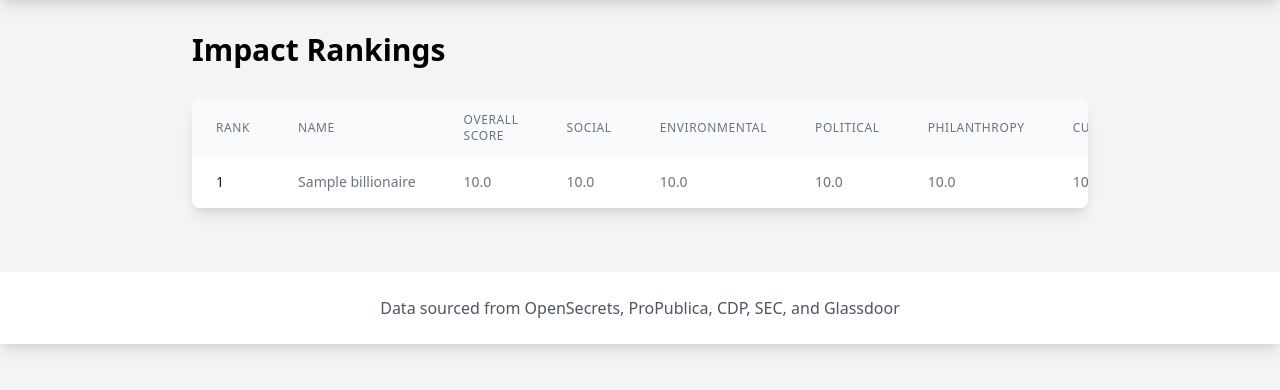
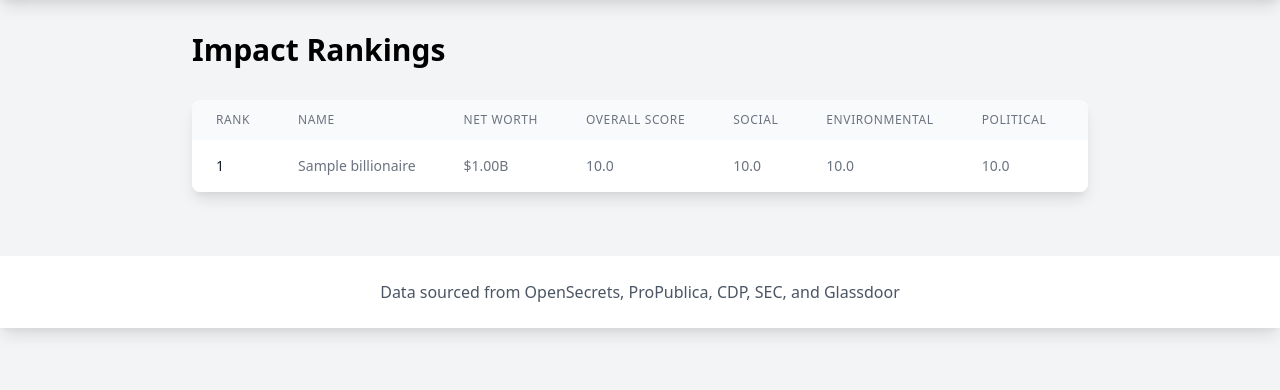
Before and after one commit to jfypk/billionaire-index, a FastAPI app: page / in a window 1280 px wide. Shown: the part 60-450 px from the top of the page. Run offline with FastAPI, Linux system fonts and the light colour scheme; tables that the repository leaves empty hold one stand-in row (values such as "Sample post").

Commit message:
Enhance rankings table: Add net worth column and horizontal scrolling.
Replit-Commit-Author: Agent
Replit-Commit-Session-Id: a1d3be66-1560-4de7-b409-f2b43ec653c7
Replit-Commit-Screenshot-Url: https://storage.googleapis.com/screenshot-production-us-central1/de2651d0-7765-4109-b01a-72bcc30eeef7/10d72925-7002-4f39-84c9-5e1fb5b028dd.jpg

```diff
--- a/templates/rankings.html
+++ b/templates/rankings.html
@@ -6,13 +6,21 @@
 <div class="max-w-4xl mx-auto">
     <h1 class="text-3xl font-bold mb-8">Impact Rankings</h1>
 
-    <div class="bg-white shadow-lg rounded-lg overflow-hidden">
+    <div class="bg-white shadow-lg rounded-lg overflow-x-auto">
         <table class="min-w-full">
             <thead class="bg-gray-50">
                 <tr>
-                    <th class="px-6 py-3 text-left text-xs font-medium text-gray-500 uppercase tracking-wider">Rank</th>
-                    <th class="px-6 py-3 text-left text-xs font-medium text-gray-500 uppercase tracking-wider">Name</th>
-                    <th class="px-6 py-3 text-left text-xs font-medium text-gray-500 uppercase tracking-wider">
+                    <th class="px-6 py-3 text-left text-xs font-medium text-gray-500 uppercase tracking-wider whitespace-nowrap">Rank</th>
+                    <th class="px-6 py-3 text-left text-xs font-medium text-gray-500 uppercase tracking-wider whitespace-nowrap">Name</th>
+                    <th class="px-6 py-3 text-left text-xs font-medium text-gray-500 uppercase tracking-wider whitespace-nowrap">
+                        <div class="group relative inline-block">
+                            Net Worth
+                            <div class="opacity-0 group-hover:opacity-100 transition duration-300 bg-black text-white text-xs rounded-lg py-2 px-3 absolute z-10 top-full left-1/2 transform -translate-x-1/2 mt-2 min-w-[200px]">
+                                Net worth in billions of USD
+                            </div>
+                        </div>
+                    </th>
+                    <th class="px-6 py-3 text-left text-xs font-medium text-gray-500 uppercase tracking-wider whitespace-nowrap">
                         <div class="group relative inline-block">
                             Overall Score
                             <div class="opacity-0 group-hover:opacity-100 transition duration-300 bg-black text-white text-xs rounded-lg py-2 px-3 absolute z-10 top-full left-1/2 transform -translate-x-1/2 mt-2 min-w-[200px]">
@@ -20,7 +28,7 @@
                             </div>
                         </div>
                     </th>
-                    <th class="px-6 py-3 text-left text-xs font-medium text-gray-500 uppercase tracking-wider">
+                    <th class="px-6 py-3 text-left text-xs font-medium text-gray-500 uppercase tracking-wider whitespace-nowrap">
                         <div class="group relative inline-block">
                             Social
                             <div class="opacity-0 group-hover:opacity-100 transition duration-300 bg-black text-white text-xs rounded-lg py-2 px-3 absolute z-10 top-full left-1/2 transform -translate-x-1/2 mt-2 min-w-[200px]">
@@ -28,7 +36,7 @@
                             </div>
                         </div>
                     </th>
-                    <th class="px-6 py-3 text-left text-xs font-medium text-gray-500 uppercase tracking-wider">
+                    <th class="px-6 py-3 text-left text-xs font-medium text-gray-500 uppercase tracking-wider whitespace-nowrap">
                         <div class="group relative inline-block">
                             Environmental
                             <div class="opacity-0 group-hover:opacity-100 transition duration-300 bg-black text-white text-xs rounded-lg py-2 px-3 absolute z-10 top-full left-1/2 transform -translate-x-1/2 mt-2 min-w-[200px]">
@@ -36,7 +44,7 @@
                             </div>
                         </div>
                     </th>
-                    <th class="px-6 py-3 text-left text-xs font-medium text-gray-500 uppercase tracking-wider">
+                    <th class="px-6 py-3 text-left text-xs font-medium text-gray-500 uppercase tracking-wider whitespace-nowrap">
                         <div class="group relative inline-block">
                             Political
                             <div class="opacity-0 group-hover:opacity-100 transition duration-300 bg-black text-white text-xs rounded-lg py-2 px-3 absolute z-10 top-full left-1/2 transform -translate-x-1/2 mt-2 min-w-[200px]">
@@ -44,7 +52,7 @@
                             </div>
                         </div>
                     </th>
-                    <th class="px-6 py-3 text-left text-xs font-medium text-gray-500 uppercase tracking-wider">
+                    <th class="px-6 py-3 text-left text-xs font-medium text-gray-500 uppercase tracking-wider whitespace-nowrap">
                         <div class="group relative inline-block">
                             Philanthropy
                             <div class="opacity-0 group-hover:opacity-100 transition duration-300 bg-black text-white text-xs rounded-lg py-2 px-3 absolute z-10 top-full left-1/2 transform -translate-x-1/2 mt-2 min-w-[200px]">
@@ -52,7 +60,7 @@
                             </div>
                         </div>
                     </th>
-                    <th class="px-6 py-3 text-left text-xs font-medium text-gray-500 uppercase tracking-wider">
+                    <th class="px-6 py-3 text-left text-xs font-medium text-gray-500 uppercase tracking-wider whitespace-nowrap">
                         <div class="group relative inline-block">
                             Cultural
                             <div class="opacity-0 group-hover:opacity-100 transition duration-300 bg-black text-white text-xs rounded-lg py-2 px-3 absolute z-10 top-full left-1/2 transform -translate-x-1/2 mt-2 min-w-[200px]">
@@ -67,6 +75,7 @@
                 <tr>
                     <td class="px-6 py-4 whitespace-nowrap text-sm font-medium text-gray-900">{{ loop.index }}</td>
                     <td class="px-6 py-4 whitespace-nowrap text-sm text-gray-500">{{ billionaire.name }}</td>
+                    <td class="px-6 py-4 whitespace-nowrap text-sm text-gray-500">${{ "%.2f"|format(billionaire.net_worth) }}B</td>
                     <td class="px-6 py-4 whitespace-nowrap text-sm text-gray-500">{{ "%.1f"|format(billionaire.overall_score) }}</td>
                     <td class="px-6 py-4 whitespace-nowrap text-sm text-gray-500">{{ "%.1f"|format(billionaire.social_score) }}</td>
                     <td class="px-6 py-4 whitespace-nowrap text-sm text-gray-500">{{ "%.1f"|format(billionaire.environmental_score) }}</td>
```
